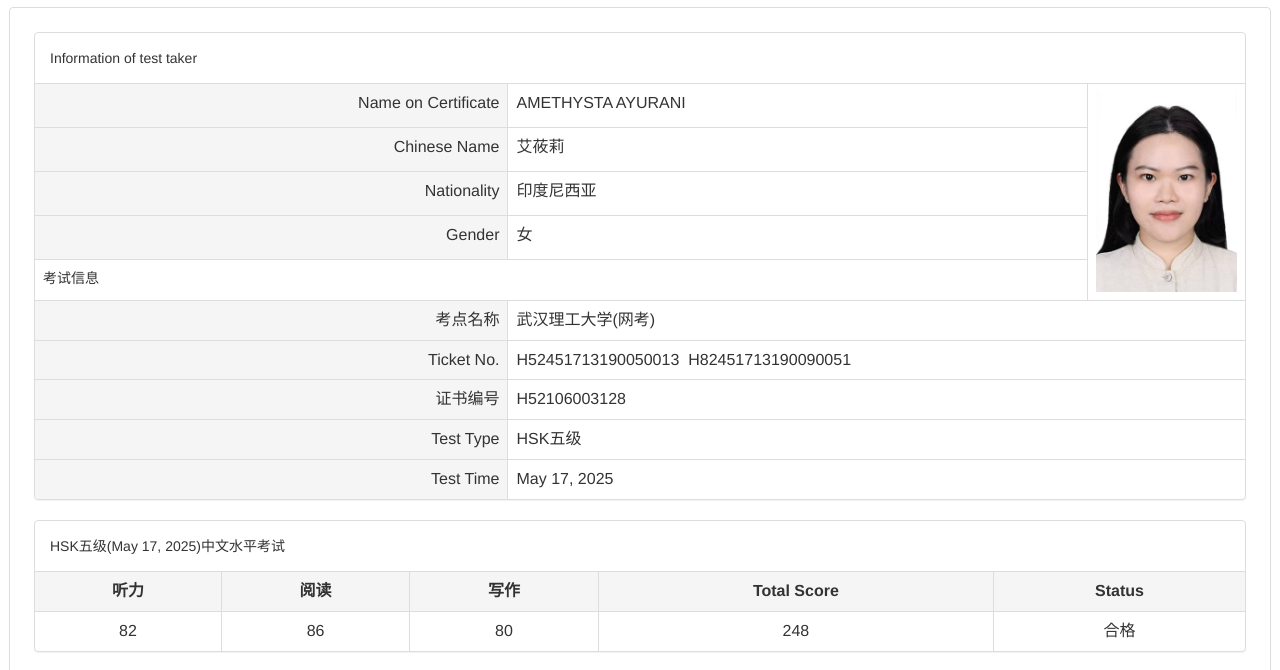
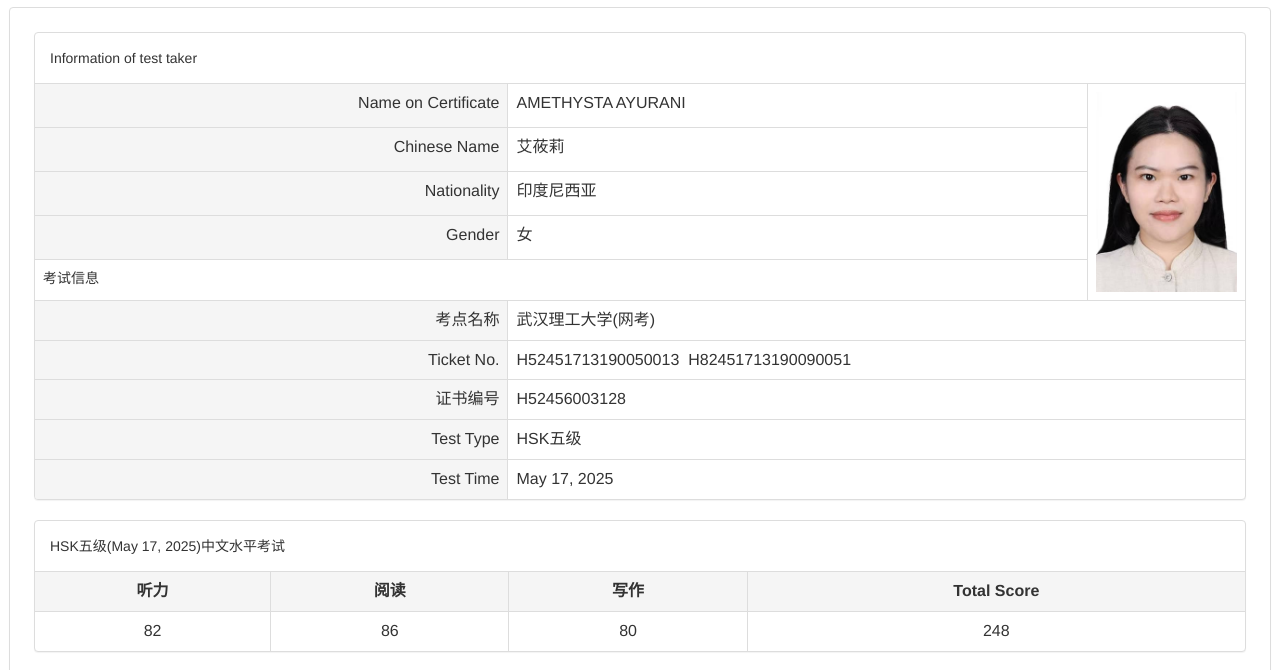
Before and after one commit to aadminchinesetest/adminchinesetest, a plain HTML site: page index.html in a window 1280 px wide. Shown: the part 95-765 px from the top of the page. Drawn offline with Linux system fonts and the light colour scheme.

Commit message:
Update index.html

```diff
--- a/index.html
+++ b/index.html
@@ -48,7 +48,7 @@
 						</tr>
 						<tr>
 							<td class="active text-right">证书编号</td>
-							<td colspan="2">   H52106003128
+							<td colspan="2">   H52456003128
 						</tr>
 						<tr>
 							<td class="active text-right">Test Type</td>
@@ -81,7 +81,7 @@
 									Total Score
 							</div>
 							</th>
-							<th><div align="center">Status</div></th>
+
 						</tr>
 					</thead>
 					<tbody>
@@ -101,7 +101,7 @@
 							<td align="center">
 								248
 							</td>
-								<td align="center">合格
+
 							</td>
 						</tr>
 					</tbody>
```
